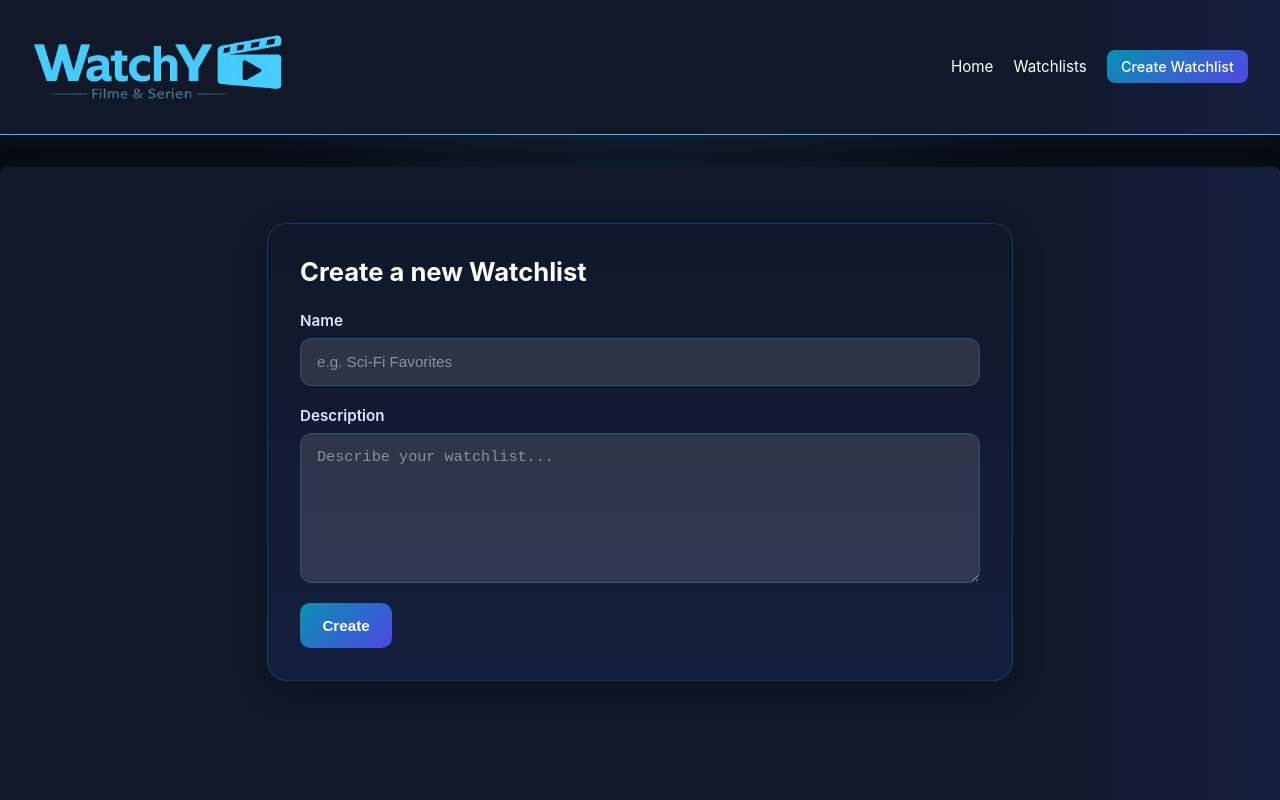
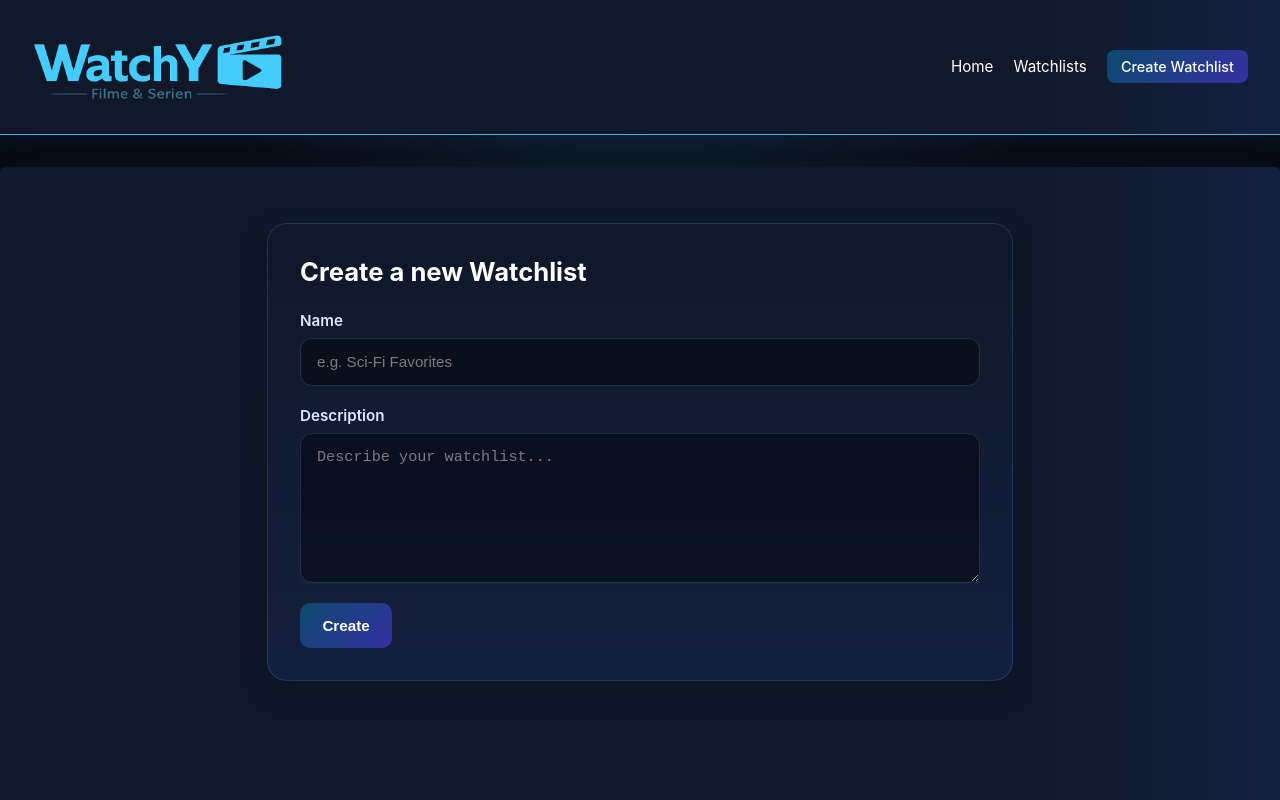
Before and after one commit to Wicky42/TeamProjectMovieDB, a React (Vite) app in the folder frontend/: page /create-watchlist in a window 1280 px wide. Shown: the top 800 px of the page. Built offline with nearby package versions, Linux system fonts and the light colour scheme.

Commit message:
refactor color for sonar a quali 😭

```diff
--- a/frontend/src/components/Header.css
+++ b/frontend/src/components/Header.css
@@ -52,7 +52,7 @@
     border-radius: 8px;
 
     color: white;
-    background: linear-gradient(135deg, #0891b2, #4f46e5);
+    background: linear-gradient(135deg, #0c4a6e, #3730a3);
 
     transition: all 0.2s ease;
 }
--- a/frontend/src/pages/CreateWatchlistPage.css
+++ b/frontend/src/pages/CreateWatchlistPage.css
@@ -45,7 +45,7 @@
     padding: 0.9rem 1rem;
     border: 1px solid rgba(77, 175, 255, 0.2);
     border-radius: 12px;
-    background: rgba(255, 255, 255, 0.12);
+    background: rgba(0, 0, 0, 0.4);
     color: white;
     font-size: 0.95rem;
     outline: none;
@@ -73,7 +73,7 @@
     padding: 0.85rem 1.4rem;
     border: none;
     border-radius: 10px;
-    background: linear-gradient(135deg, #0891b2, #4f46e5);
+    background: linear-gradient(135deg, #0c4a6e, #3730a3);
     color: white;
     font-size: 0.95rem;
     font-weight: 600;
```
